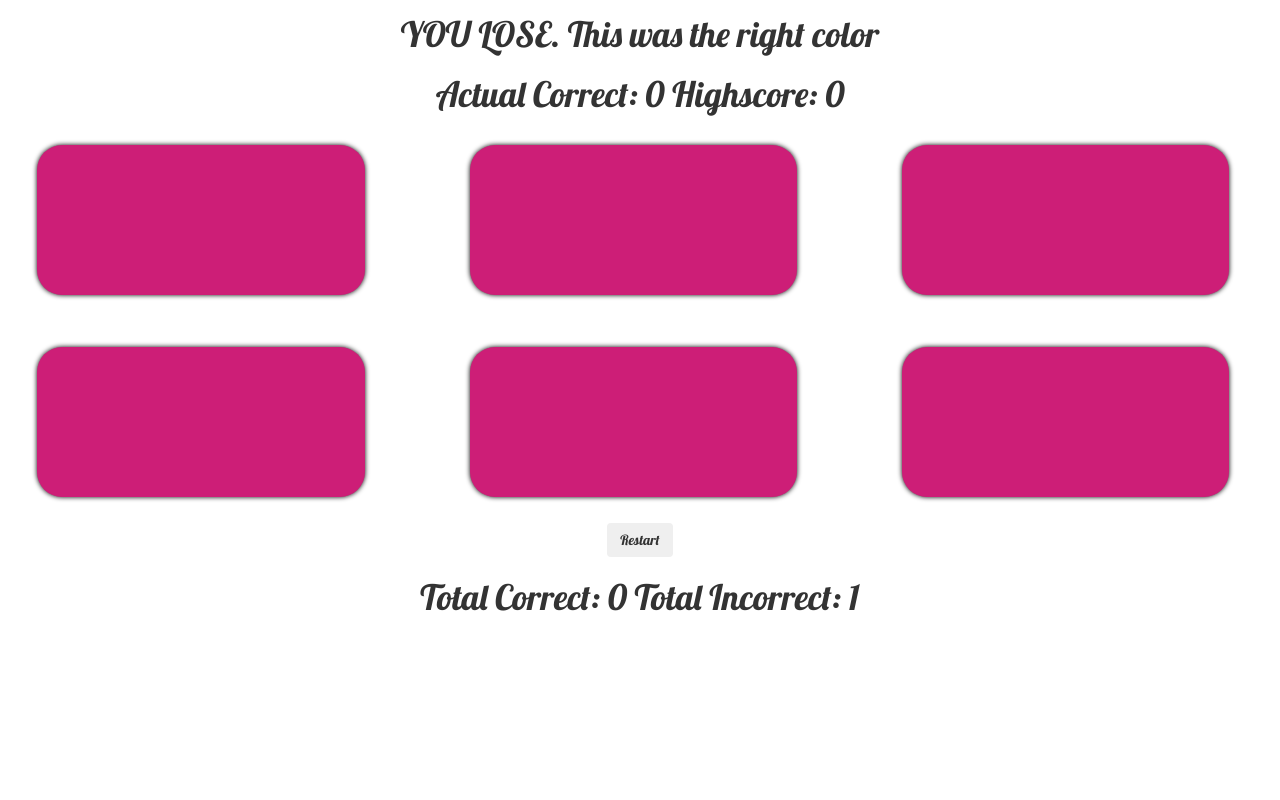
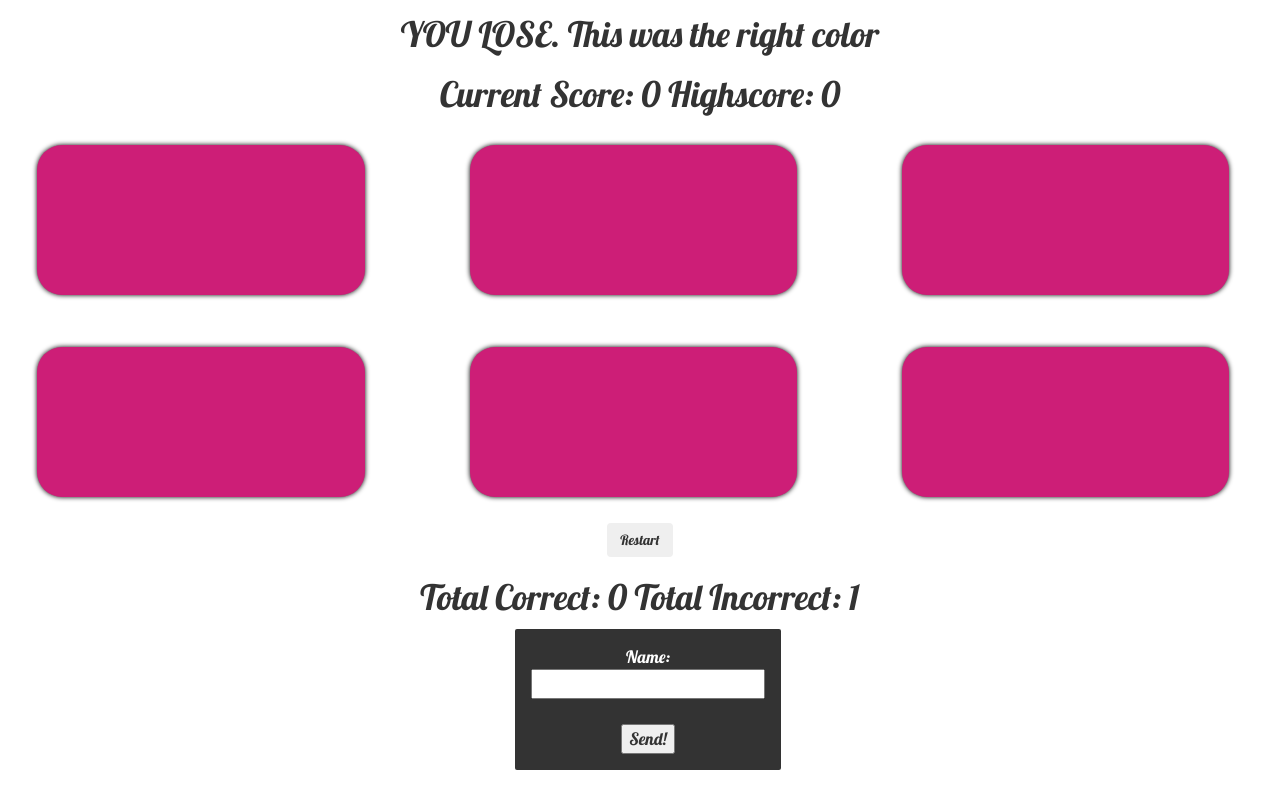
Before and after one commit to connorphee/color-game, a website: page index.html in a window 1280 px wide. Both pictures are taken after a click on the element 201 px from the left and 219 px from the top of the page. Drawn offline with nearby package versions, Linux system fonts and the light colour scheme; no server answers.

Commit message:
finishing score sending feature

```diff
--- a/app.js
+++ b/app.js
@@ -65,8 +65,7 @@ let updateScore = function () {
 		actualCorrect++;
 	}else{
 		incorrect++;
-		sendScore(actualCorrect);
-		actualCorrect = 0;
+		showSendScore();
 	}
 	actualCorrect > highscore ? highscore = actualCorrect : highscore = highscore;
 }
@@ -78,7 +77,7 @@ let updateScoreText = function () {
 		updateInnerHtml(`Current Score: ${actualCorrect}`, actualCorrectCountElement);
 	}else{
 		updateInnerHtml(`Total Incorrect: ${incorrect}`, totalIncorrectCountElement);
-		updateInnerHtml(`Actual Correct: ${actualCorrect}`, actualCorrectCountElement);
+		updateInnerHtml(`Current Score: ${actualCorrect}`, actualCorrectCountElement);
 	}
 
 	if(correct >= highscore){
@@ -86,13 +85,19 @@ let updateScoreText = function () {
 	}
 }
 
-let sendScore = function (actualCorrect) {
+let sendScore = function () {
+	console.log("CURRENTSCORE:" + actualCorrect);
 	axios.post('http://localhost:3000/highscores/', {
-		name: 'testing',
+		name: document.getElementById("name").value,
 		score: actualCorrect
 	})
 	.then(function(response){
+		getHighest();
 		console.log(response);
+		actualCorrect = 0;
+		updateScoreText();
+		hideSendScore();
+		startGame();
 	})
 	.catch(function(error){
 		console.log(error);
@@ -110,6 +115,16 @@ let getHighest = function() {
 		.catch(function(error){
 			console.log(error);
 		});
+}
+
+let showSendScore = function(){
+	let x = document.getElementById("formSender");
+	x.className = "show";
+}
+
+let hideSendScore = function (){
+	let x = document.getElementById("formSender");
+	x.className = "";
 }
 
 let assignColor = function (needsColor, color) {
--- a/index.html
+++ b/index.html
@@ -31,6 +31,15 @@
 	<span id="totalCorrect">Total Correct: 0</span>
 	<span id="totalIncorrect">Total Incorrect: 0</span>
 </div>
+<div id="formSender">
+	<form onsubmit="return false">
+  <span class	="formFont">Name:</span><br>
+  <input type="text" name="name" id="name">
+  <br>
+  <br>
+  <button type="button" value="Submit" onclick="sendScore()">Send!</button>
+</form>
+</div>
 <script src="https://unpkg.com/axios/dist/axios.min.js"></script>
 <script type="text/javascript" src="app.js"></script>
 </body>
--- a/style.css
+++ b/style.css
@@ -9,10 +9,34 @@ body {
 	box-shadow: 0 0 5px black;
 }
 
+.formFont {
+	color: white !important;
+}
+
 #playDiv {
 	text-align: center;
 	visibility: hidden;
 }
+
+#formSender {
+    visibility: hidden;
+    min-width: 250px;
+    margin-left: -125px;
+    background-color: #333;
+    text-align: center;
+    border-radius: 2px;
+    padding: 16px;
+    position: fixed;
+    z-index: 1;
+    left: 50%;
+    bottom: 30px;
+    font-size: 17px;
+}
+
+#formSender.show {
+    visibility: visible;
+}
+
 
 .roundedCorners {
 	border-radius: 25px;
```
